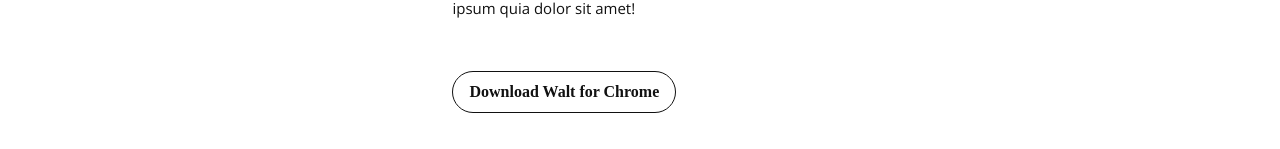
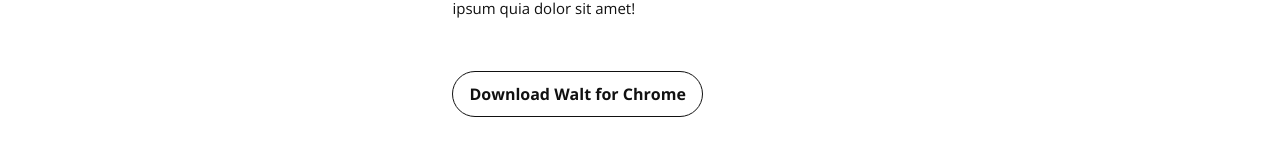
Before and after one commit to Numnul/walt-landing-page, a plain HTML site: page index.html in a window 1280 px wide. Shown: the part 1520-1669 px from the top of the page. Drawn offline with nearby package versions, Linux system fonts and the light colour scheme.

Commit message:
Update namari-color.css

```diff
--- a/css/namari-color.css
+++ b/css/namari-color.css
@@ -268,7 +268,6 @@ h6 {
     color:#111;
     border: 1px solid;
     border-radius: 89px;
-    font-family: Avenir-LightOblique;
     font-size: 16px;
 }
 
```
